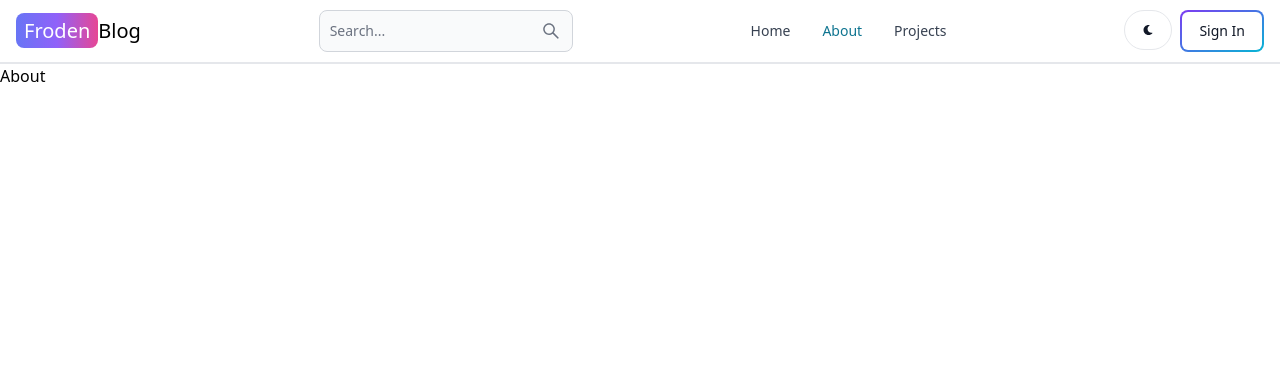
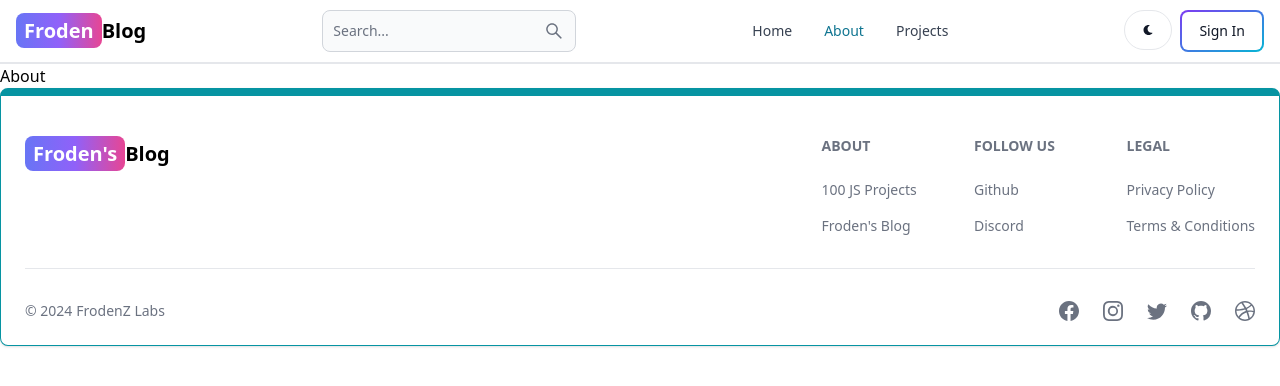
Before and after one commit to Dispenser254/MERN-Blog, a React (Vite) app in the folder client/: page /about in a window 1280 px wide. Shown: the top 386 px of the page. Built offline with nearby package versions, Linux system fonts and the light colour scheme.

Commit message:
Create footer UI

```diff
--- a/client/src/App.jsx
+++ b/client/src/App.jsx
@@ -5,6 +5,7 @@
 import Projects from "./pages/Projects";
 import About from "./pages/About";
 import Header from "./components/Header";
+import FooterPage from "./components/Footer";
 
 export default function App() {
   return (
@@ -17,6 +18,7 @@
         <Route path="/projects" element={<Projects />} />
         <Route path="/about" element={<About />} />
       </Routes>
+      <FooterPage />
     </BrowserRouter>
   );
 }
--- /dev/null
+++ b/client/src/components/Footer.jsx
@@ -0,0 +1,92 @@
+/* eslint-disable react/no-unescaped-entities */
+import { Footer } from "flowbite-react";
+import { Link } from "react-router-dom";
+import {
+  BsFacebook,
+  BsInstagram,
+  BsTwitter,
+  BsGithub,
+  BsDribbble,
+} from "react-icons/bs";
+
+export function FooterPage() {
+  return (
+    <Footer container className="border border-t-8 border-teal-500">
+      <div className="w-full max-w-7xl mx-auto">
+        <div className="grid w-full justify-between sm:flex md:grid-cols-1">
+          <div className="mt-5">
+            <Link
+              to="/"
+              className="self-center whitespace-nowrap text-lg sm:text-xl font-semibold dark:text-white"
+            >
+              <span className="px-2 py-1 bg-gradient-to-r from-indigo-500 via-purple-500 to-pink-500 rounded-lg text-white">
+                Froden's
+              </span>
+              Blog
+            </Link>
+          </div>
+          <div className="grid grid-cols-2 gap-8 mt-4 sm:grid-cols-3 sm:gap-6">
+            <div>
+              <Footer.Title title="About" />
+              <Footer.LinkGroup col>
+                <Footer.Link
+                  href="https://www.100jsprojects.com"
+                  target="_blank"
+                  rel="noopener noreferrer"
+                >
+                  100 JS Projects
+                </Footer.Link>
+                <Footer.Link
+                  href="/about"
+                  target="_blank"
+                  rel="noopener noreferrer"
+                >
+                  Froden's Blog
+                </Footer.Link>
+              </Footer.LinkGroup>
+            </div>
+            <div>
+              <Footer.Title title="Follow us" />
+              <Footer.LinkGroup col>
+                <Footer.Link
+                  href="https://www.github.com/sahandghavidel"
+                  target="_blank"
+                  rel="noopener noreferrer"
+                >
+                  Github
+                </Footer.Link>
+                <Footer.Link href="#">Discord</Footer.Link>
+              </Footer.LinkGroup>
+            </div>
+            <div>
+              <Footer.Title title="Legal" />
+              <Footer.LinkGroup col>
+                <Footer.Link href="#">Privacy Policy</Footer.Link>
+                <Footer.Link href="#">Terms &amp; Conditions</Footer.Link>
+              </Footer.LinkGroup>
+            </div>
+          </div>
+        </div>
+        <Footer.Divider />
+        <div className="w-full sm:flex sm:items-center sm:justify-between">
+          <Footer.Copyright
+            href="#"
+            by="FrodenZ Labs"
+            year={new Date().getFullYear()}
+          />
+          <div className="flex gap-6 sm:mt-0 mt-4 sm:justify-center">
+            <Footer.Icon href="#" icon={BsFacebook} />
+            <Footer.Icon href="#" icon={BsInstagram} />
+            <Footer.Icon href="#" icon={BsTwitter} />
+            <Footer.Icon
+              href="https://github.com/sahandghavidel"
+              icon={BsGithub}
+            />
+            <Footer.Icon href="#" icon={BsDribbble} />
+          </div>
+        </div>
+      </div>
+    </Footer>
+  );
+}
+export default FooterPage;
--- a/client/src/components/Header.jsx
+++ b/client/src/components/Header.jsx
@@ -10,7 +10,7 @@
     <Navbar className="border-b-2">
       <Link
         to="/"
-        className="self-center whitespace-nowrap text-sm sm:text-xl font-semi-bold dark:text-white"
+        className="self-center whitespace-nowrap text-sm sm:text-xl font-semibold dark:text-white"
       >
         <span className="bg-gradient-to-r from-indigo-500 via-purple-500 to-pink-500 px-2 py-1 rounded-lg text-white">
           Froden
```
